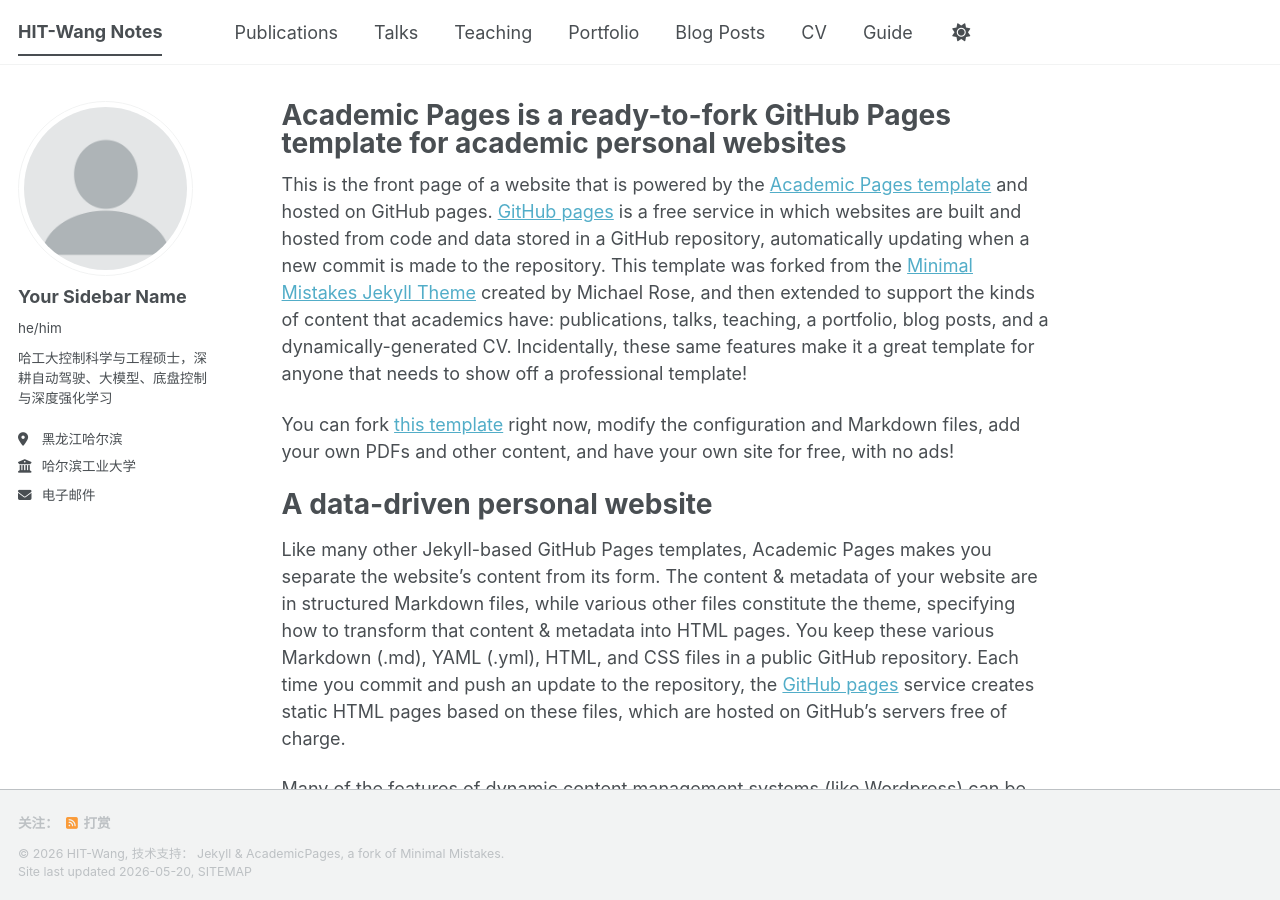
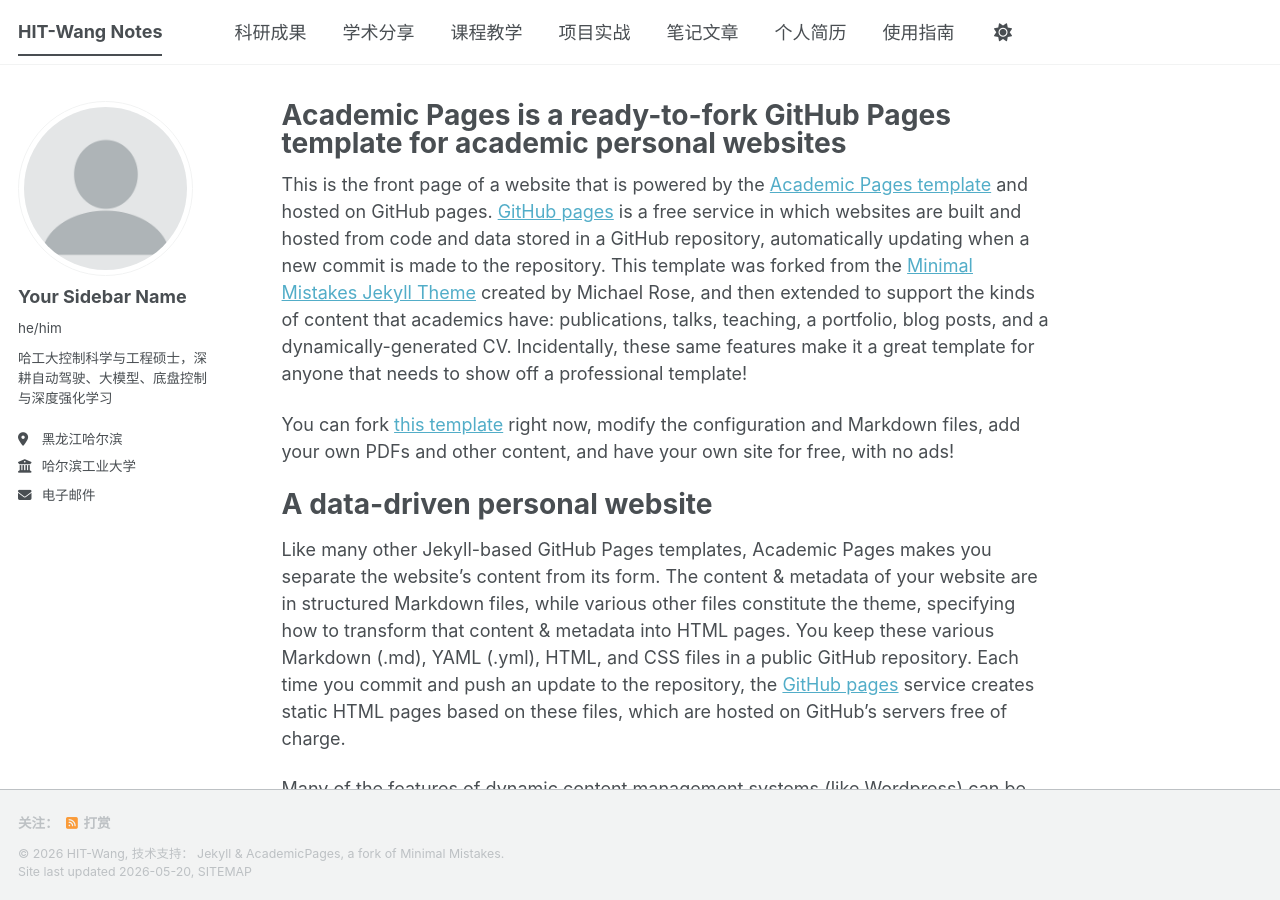
Before and after one commit to HITWang-tech/HITWang-tech.github.io, a Jekyll site: the page built from _pages/about.md, in a window 1280 px wide and 900 px high. Built offline with Jekyll 4.4.1, drawn with Linux system fonts in a browser that asks for light colours; a script bundle is joined from its source files by our own code; library files that are not in the unit come from our copies.

Commit message:
Update navigation.yml

```diff
--- a/_data/navigation.yml
+++ b/_data/navigation.yml
@@ -8,26 +8,26 @@
 #      Markdown formatted page while the second is generated using JSON.
 
 main:
-  - title: "Publications"
+  - title: "科研成果"
     url: /publications/
 
-  - title: "Talks"
+  - title: "学术分享"
     url: /talks/
 
-  - title: "Teaching"
+  - title: "课程教学"
     url: /teaching/
 
-  - title: "Portfolio"
+  - title: "项目实战"
     url: /portfolio/
 
-  - title: "Blog Posts"
+  - title: "笔记文章"
     url: /year-archive/
 
-  - title: "CV"
+  - title: "个人简历"
     url: /cv/
 
   # - title: "CV"
   #   url: /cv-json/
 
-  - title: "Guide"
+  - title: "使用指南"
     url: /markdown/
```
